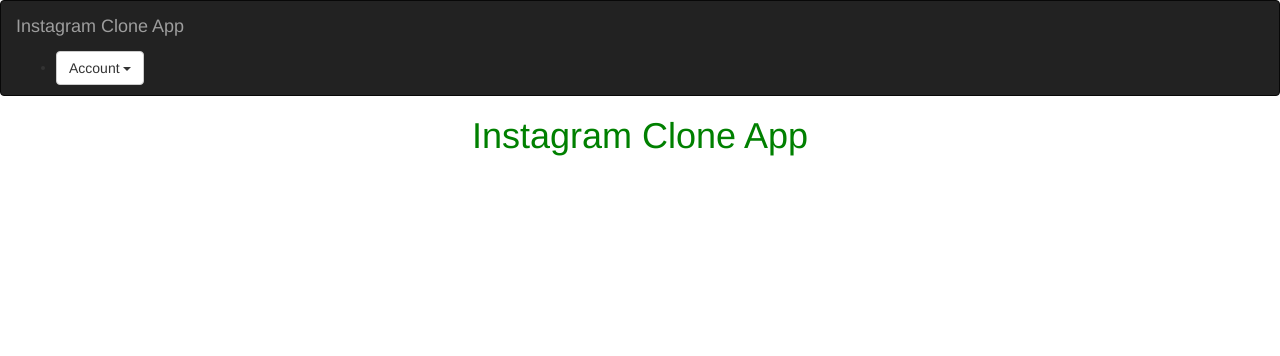
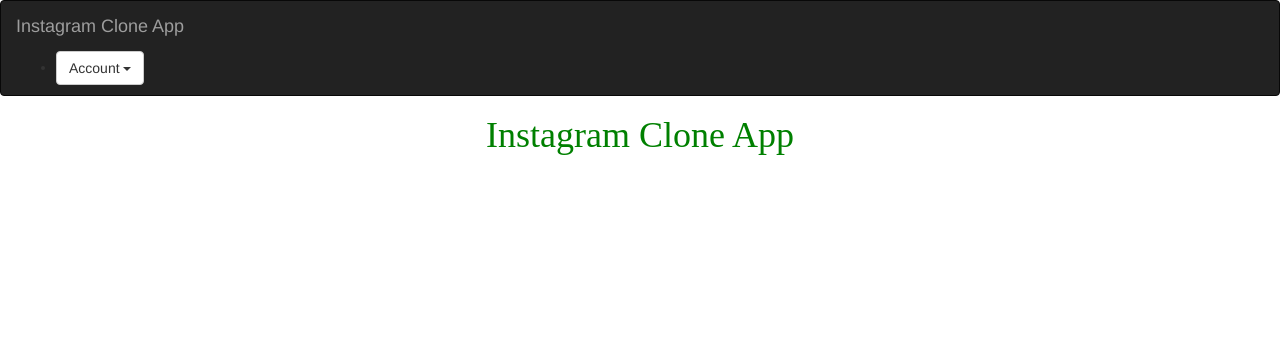
Before and after one commit to munganyendesandrine/InstagramClone, a Django app: page / in a window 1280 px wide. Shown: the top 356 px of the page. Run offline with Django 3.2, Linux system fonts and the light colour scheme; the visitor is signed in with stand-in values (Sample User, id 1); some libraries are stand-ins or nearby versions.

Commit message:
css stylings updated

```diff
--- a/static/css/instagclone.css
+++ b/static/css/instagclone.css
@@ -1,4 +1,5 @@
 h1
 {
   color: green;
+  font-family:serif;
 }
```
